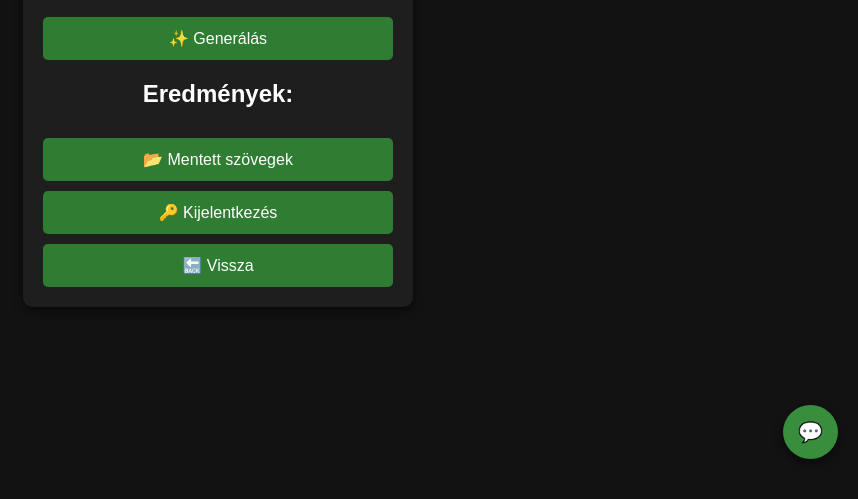
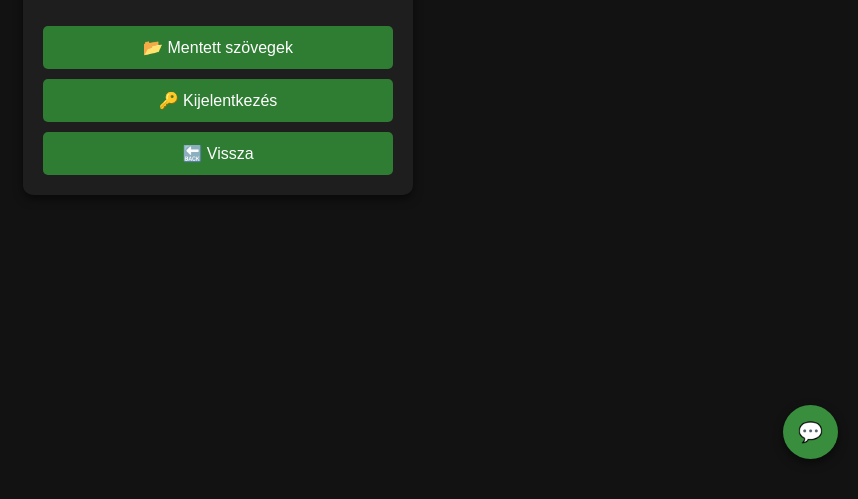
Before and after one commit to Takiii23/Marketingappigazi, a website: page public/app.html in a window 1280 px wide. Shown: the part 321-820 px from the top of the page, without its empty margins (422-1280 px from the left). Drawn offline with Linux system fonts and the light colour scheme.

Commit message:
Frissítés: UI középre igazítás és chatbot javítás

```diff
--- a/public/style.css
+++ b/public/style.css
@@ -4,10 +4,12 @@ body {
     color: white;
     font-family: Arial, sans-serif;
     display: flex;
-    justify-content: center;
+    flex-direction: column; /* Függőleges igazítás */
     align-items: center;
-    height: 100vh;
+    justify-content: flex-start; /* A tartalom ne legyen levágva */
+    min-height: 100vh;
     margin: 0;
+    padding-top: 20px; /* Extra hely a tetején */
 }
 
 /* Konténer beállítások */
@@ -18,6 +20,7 @@ body {
     box-shadow: 0 4px 10px rgba(0, 0, 0, 0.5);
     text-align: center;
     width: 350px;
+    margin-top: 20px; /* Extra hely a tetején, ha kell */
 }
 
 /* Bemeneti mezők középre igazítása */
@@ -91,6 +94,13 @@ button:hover {
     width: 300px;
 }
 
+/* Eredmények rész tetejének javítása */
+#results {
+    margin-top: 20px; /* Extra hely, hogy ne vágja le a tetejét */
+    padding-top: 20px;
+    width: 100%;
+}
+
 /* Elrejtett elemek */
 .hidden {
     display: none;
```
